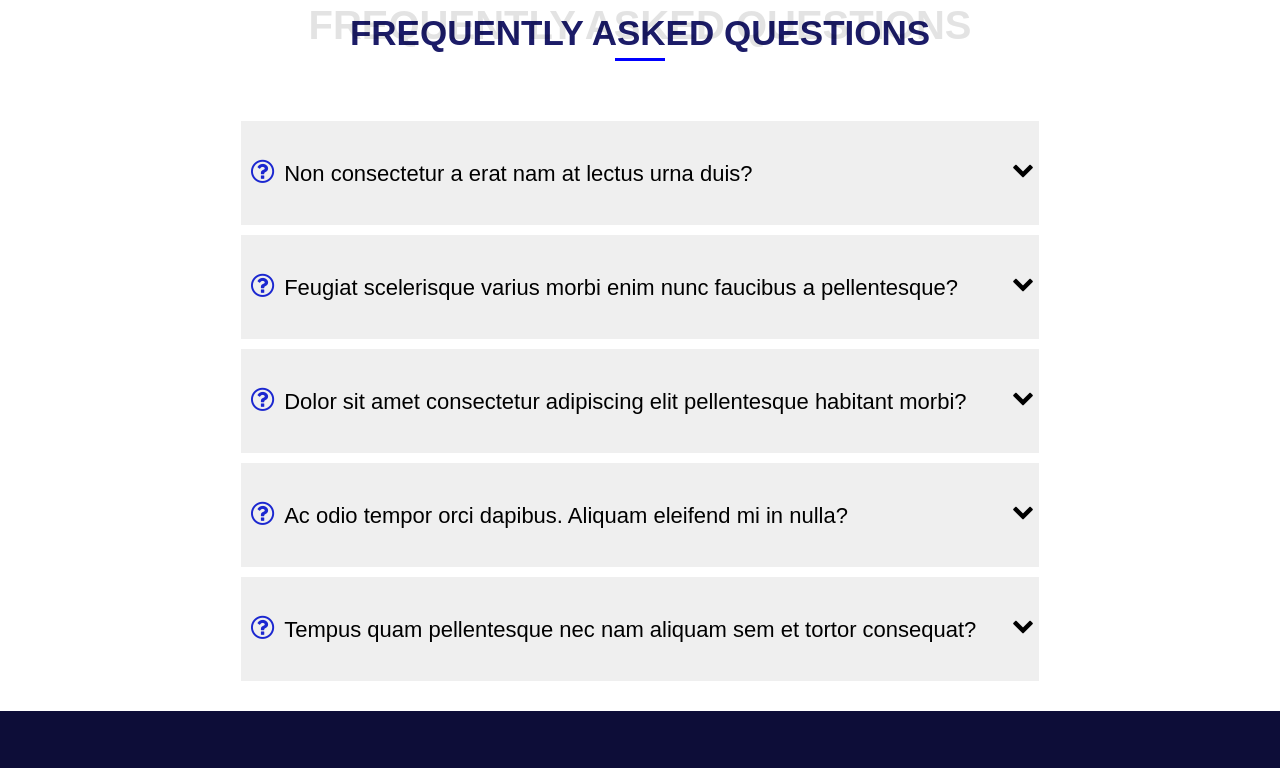
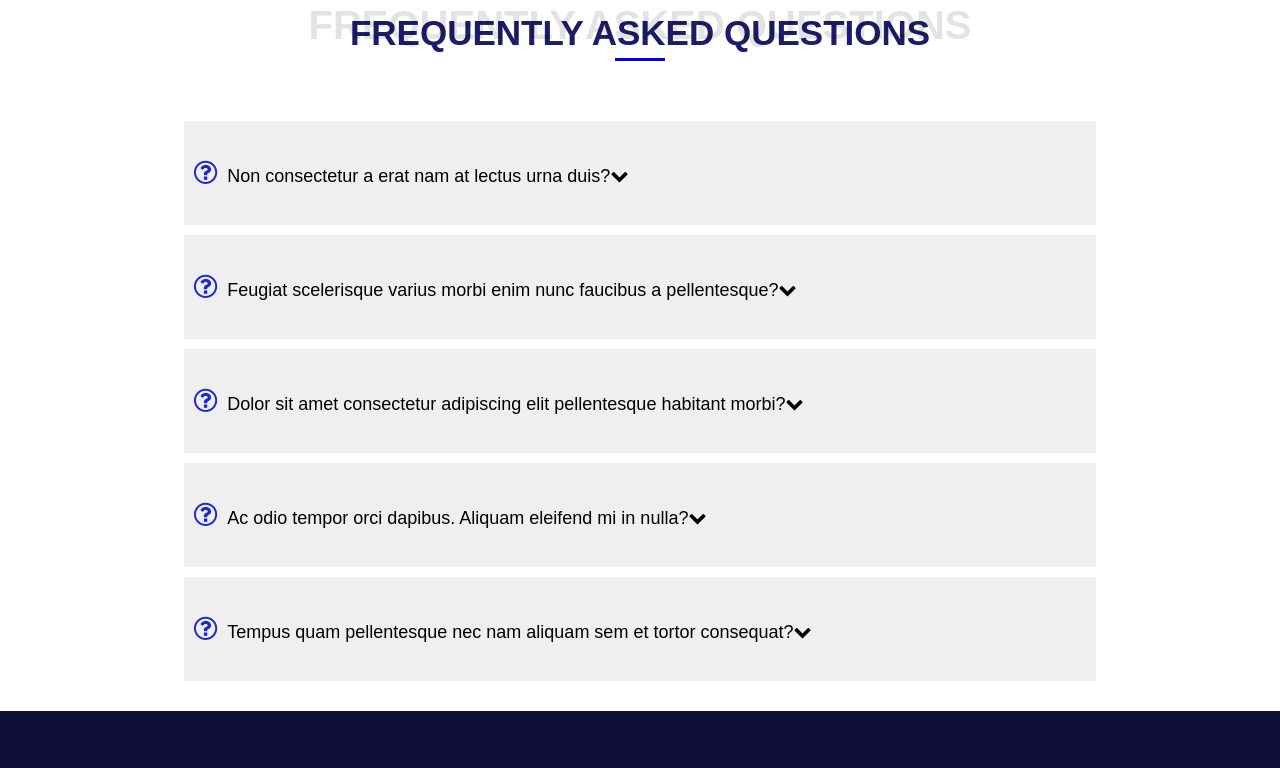
Before and after one commit to moha2k/Logis, a plain HTML site: page index.html in a window 1280 px wide. Shown: the part 6180-6948 px from the top of the page. Drawn offline with Linux system fonts and the light colour scheme.

Commit message:
Update style.css

```diff
--- a/style.css
+++ b/style.css
@@ -647,7 +647,7 @@ nav{
     color: rgb(210, 210, 210);
 }
 .section7 .container h4{
-    font-size: 20px;
+     font-size: 20px;`
 }
 
 .section7 .container .fa-star{
@@ -671,16 +671,15 @@ nav{
     border-radius: 50%;
     width: 10%;
 
-}
-.section8 .container{
+}.section8 .container{
     text-align: center;
 }
 .section8 .container .col button{
-    width: 70%;
+    width: 80%;
     height: 13%;
     padding-left: 10px;
     border: none;
-    font-size: 22px;
+    font-size: 18px;
     text-align: left;
     margin-top: 10px;
 }
@@ -691,10 +690,10 @@ nav{
 .section8 .container .col .prg{
     display: none;
     text-align: left;
-    font-size: 20px;
+    font-size: 15px;
     padding-top: 13px;
     background: rgb(240 239 239);
-    margin: 0px 171px;
+    margin: 0px 58px;
     padding-bottom: 30px;
     padding-left: 30px;
     line-height: 23px;
@@ -709,14 +708,7 @@ nav{
 .section8 .container .col:hover .prg{
     display: block;
 }
-.section8 .container .col button .fa-chevron-down{
-    position: absolute;
-    font-weight: lighter;
-    overflow: hidden;
-    right: 246;
 
-
-}
 .section9{
     background:rgb(13, 13, 56);
     margin-top: 30px;
```
